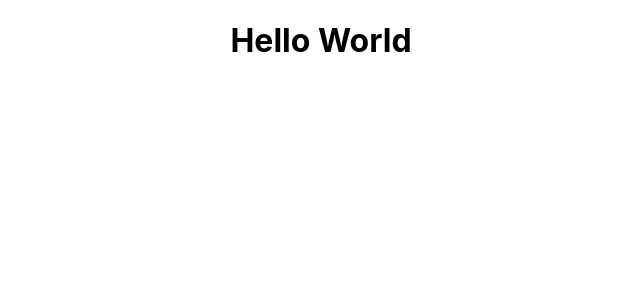
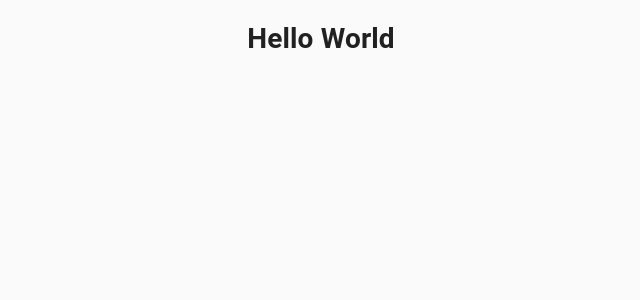
Before and after one commit to Avi-Agarwal/senior-chat, a React (Create React App) app: page / in a window 1280 px wide. Shown: the top 300 px of the page, without its empty margins (319-959 px from the left). Built offline with nearby package versions, Linux system fonts and the light colour scheme; the HTML template or start-up script is replaced by a standard one.

Commit message:
starting up

```diff
--- a/package.json
+++ b/package.json
@@ -7,8 +7,8 @@
     "@testing-library/jest-dom": "^5.11.4",
     "@testing-library/react": "^11.1.0",
     "@testing-library/user-event": "^12.1.10",
-    "react": "^17.0.1",
-    "react-dom": "^17.0.1",
+    "react": "^17.0.0",
+    "react-dom": "^17.0.0",
     "react-redux": "^7.2.2",
     "react-router-dom": "^5.2.0",
     "react-scripts": "4.0.3",
@@ -40,6 +40,7 @@
     ]
   },
   "devDependencies": {
+    "@material-ui/styles": "^4.11.3",
     "eslint": "^7.22.0",
     "eslint-plugin-react": "^7.22.0"
   }
--- a/src/App.js
+++ b/src/App.js
@@ -1,14 +1,20 @@
 import './App.css'
 import React from 'react'
 import { BrowserRouter } from 'react-router-dom';
+import CssBaseline from '@material-ui/core/CssBaseline';
+import { ThemeProvider } from '@material-ui/styles';
+import theme from './Theme';
 
 function App() {
 	return (
 		<BrowserRouter>
-			<div className="App">
-				<h1>Hello World</h1>
-				<br/>
-			</div>
+			<ThemeProvider theme={theme}>
+				<CssBaseline />
+				<div className="App">
+					<h1>Hello World</h1>
+					<br/>
+				</div>
+			</ThemeProvider>
 		</BrowserRouter>
 	)
 }
--- /dev/null
+++ b/src/Theme.js
@@ -0,0 +1,28 @@
+import { createMuiTheme } from '@material-ui/core/styles';
+
+const theme = createMuiTheme({
+	breakpoints: {
+		values: {
+			xs: 0,
+			sm: 600,
+			md: 768,
+			lg: 1200,
+			xl: 1400
+		}
+	},
+	palette: {
+		primary: {
+			main: '#ff4400'
+		},
+		secondary: {
+			light: '#0066ff',
+			main: '#0044ff',
+			// dark: will be calculated from palette.secondary.main,
+			contrastText: '#ffcc00'
+		},
+		contrastThreshold: 3,
+		tonalOffset: 0.2
+	}
+});
+
+export default theme
```
Also changed, not shown: 2 other files (tests, documents, lock files or other folders).
